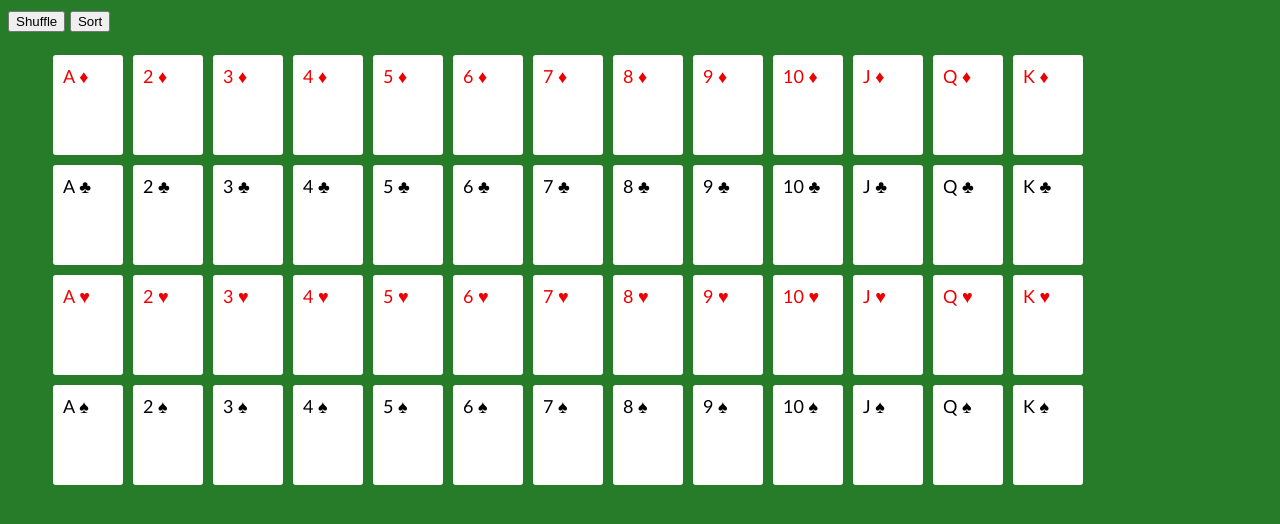
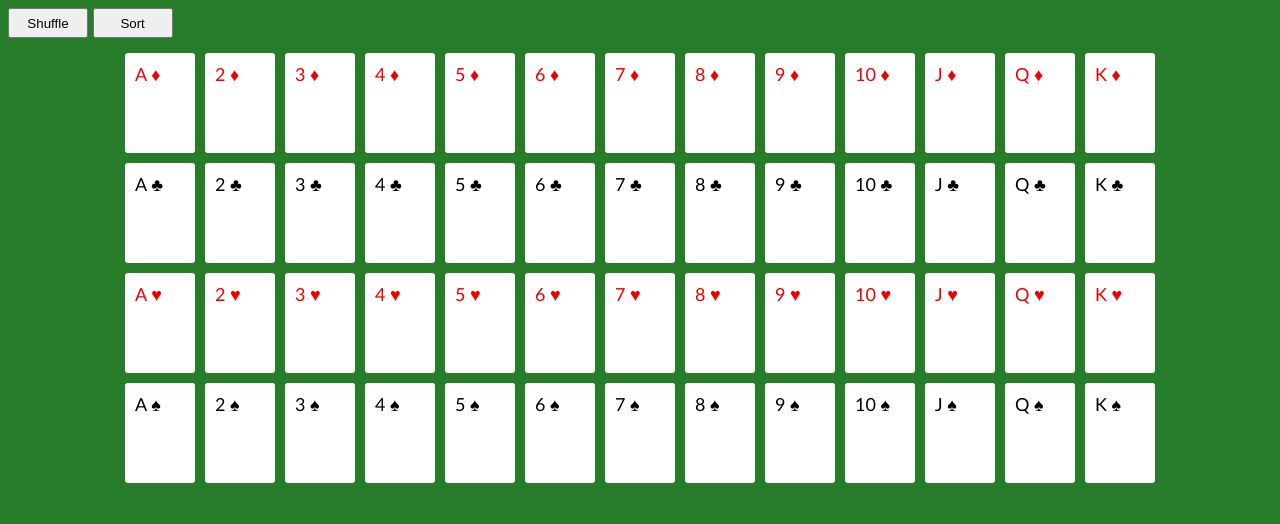
Before and after one commit to nuggit/52-cards, a website: page public/cards.html in a window 1280 px wide. Drawn offline with nearby package versions, Linux system fonts and the light colour scheme; files that its build step writes are made by us from their sources.

Commit message:
Make the buttons a lil bigger, center cards

```diff
--- a/public/deck.js
+++ b/public/deck.js
@@ -1,3 +1,5 @@
+"use strict";
+
 var Deck = (function () {
 	var RANKS = ["ace", "two", "three", "four", "five", "six", "seven", "eight", "nine", "ten", "jack", "queen", "king"];
 	var SUITS = ["diamonds", "clubs", "hearts", "spades"];
--- a/style/style.scss
+++ b/style/style.scss
@@ -14,9 +14,16 @@ body {
 	background: $green;
 }
 
+button {
+	width: 80px;
+	height: 30px;
+}
+
 .cards {
 	width: ($card-width + $card-padding * 2 + $card-margin * 2) * 13;
 	max-width: 100%;
+	padding: 0;
+	margin: 10px auto;
 }
 .card {
 	height: $card-height;
```
